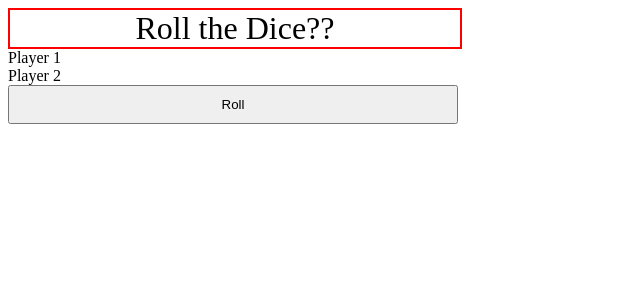
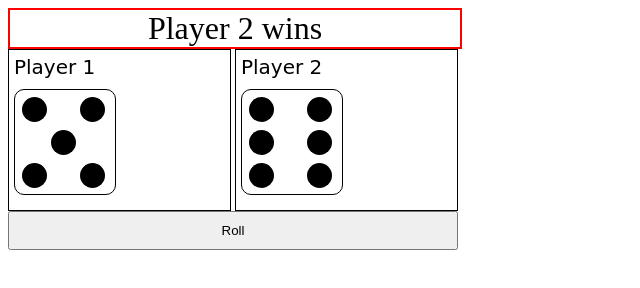
Before and after one commit to taddesbt/diceGame, a plain HTML site: page index.html in a window 1280 px wide. Both pictures are taken after a click on the button "Roll". Shown: the whole page, without its empty margins (0-640 px from the left). Drawn offline with Linux system fonts and the light colour scheme.

Commit message:
style the dicer and the functionality  using javascript

```diff
--- a/app.js
+++ b/app.js
@@ -0,0 +1,62 @@
+const button = document.querySelector("button");
+const output = document.querySelector(".output");
+const player1 = document.querySelector("#player1");
+const player2 = document.querySelector("#player2");
+
+const dice = [[5], [1, 9], [1, 5, 9], [1, 3, 7, 9], [1, 3, 5, 7, 9], [1, 3, 4, 6, 7, 9]];
+
+button.addEventListener('click', function () {
+
+
+    let rolls = [roll(6), roll(6)];
+    let temp;
+    if (rolls[0] == rolls[1]) {
+        temp = "Draw";
+    }
+    else if (rolls[0] > rolls[1]) {
+        temp = "Player 1 wins";
+    }
+    else {
+        temp = "Player 2 wins";
+    }
+    updateOutput(player1, rolls[0]);
+    updateOutput(player2, rolls[1]);
+    output.innerHTML = temp;
+
+
+
+})
+
+function updateOutput(el, num) {
+    let holder = builder(num);
+    if (el.children[0]) {
+      el.children[0].remove();
+    }
+    el.appendChild(holder);
+  }
+
+
+
+  function builder(num) {
+    let div = document.createElement("div");
+    let dieArray = dice[num - 1];
+    console.log(dieArray);
+    for (let x = 1; x < 10; x++) {
+      let span = document.createElement("div");
+      span.setAttribute("class", "dot");
+      if (dieArray.includes(x)) {
+        span.classList.add("black");
+      }
+
+      div.appendChild(span);
+    }
+    div.setAttribute("class", "dicer");
+    return div;
+  }
+
+
+
+function roll(num) {
+    let rNumber = Math.floor(Math.random() * num) + 1;
+    return rNumber;
+  }
--- a/index.html
+++ b/index.html
@@ -11,11 +11,15 @@
     <div class="output">
       <div> Roll the Dice??</div>
     </div>
-    <div class="viewer"> <span class="namer">Player 1</span> <span id="player1"></span> </div>
-    <div class="viewer"> <span class="namer">Player 2</span> <span id="player2"></span> </div>
+    <div class="viewer">
+      <span class="namer">Player 1</span> <span id="player1"></span>
+    </div>
+    <div class="viewer">
+      <span class="namer">Player 2</span> <span id="player2"></span>
+    </div>
   </div>
   <button type="button">Roll</button>
-  <!-- <script src="./app.js"></script> -->
+  <script src="./app.js"></script>
 </body>
 
 </html>
--- a/style.css
+++ b/style.css
@@ -10,3 +10,44 @@
     text-align: center;
     width: 450px;
   }
+
+
+
+  .dicer {
+    border: 1px solid black;
+    width: 90px;
+    height: 94px;
+    padding: 5px;
+    border-radius: 10px;
+  }
+
+  .black {
+    background-color: black;
+  }
+
+  .white {
+    background-color: red;
+  }
+
+  .dot {
+    height: 25px;
+    width: 25px;
+    border-radius: 50%;
+    display: inline-block;
+    margin: 2px;
+  }
+
+  .viewer {
+    display: inline-block;
+    width: 211px;
+    height: 150px;
+    border: 1px solid black;
+    padding: 5px;
+  }
+
+  .namer {
+    display: inline-block;
+    font-family: cursive;
+    font-size: 20px;
+    margin-bottom: 10px;
+  }
```
